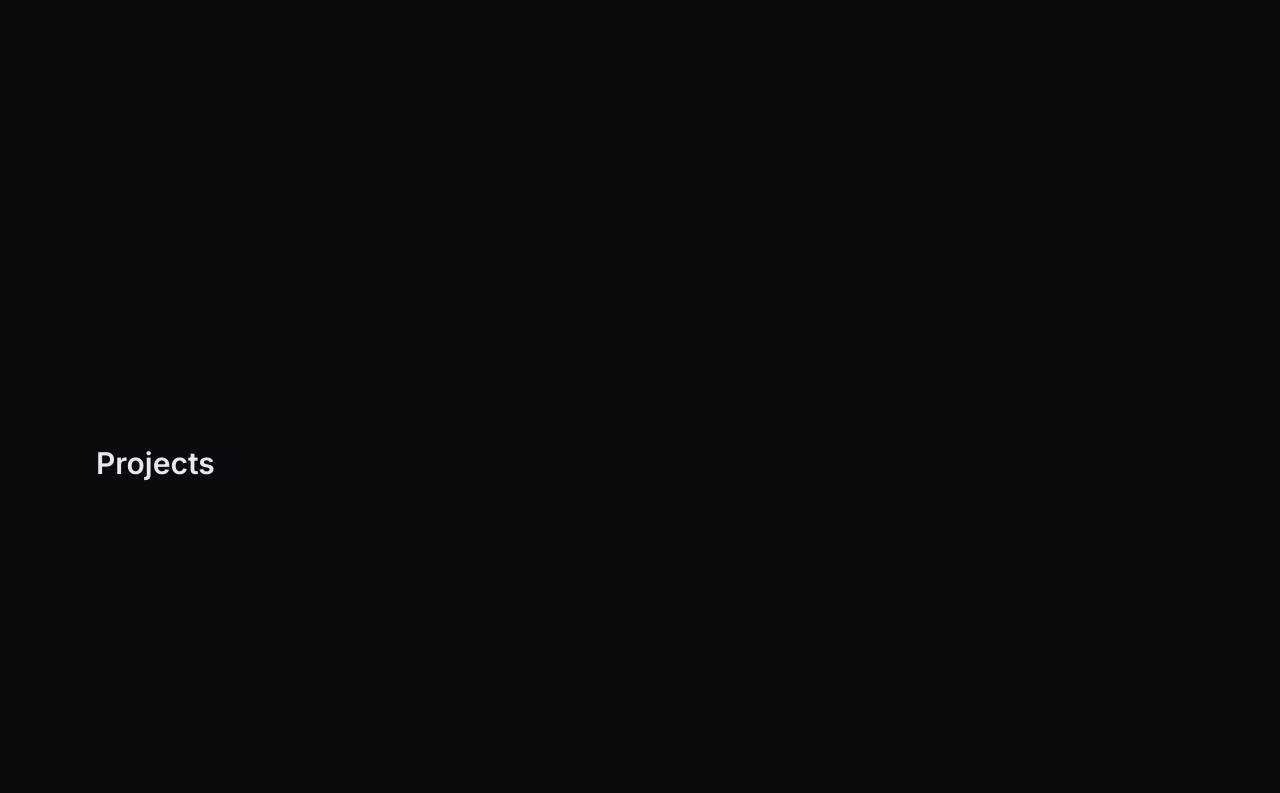
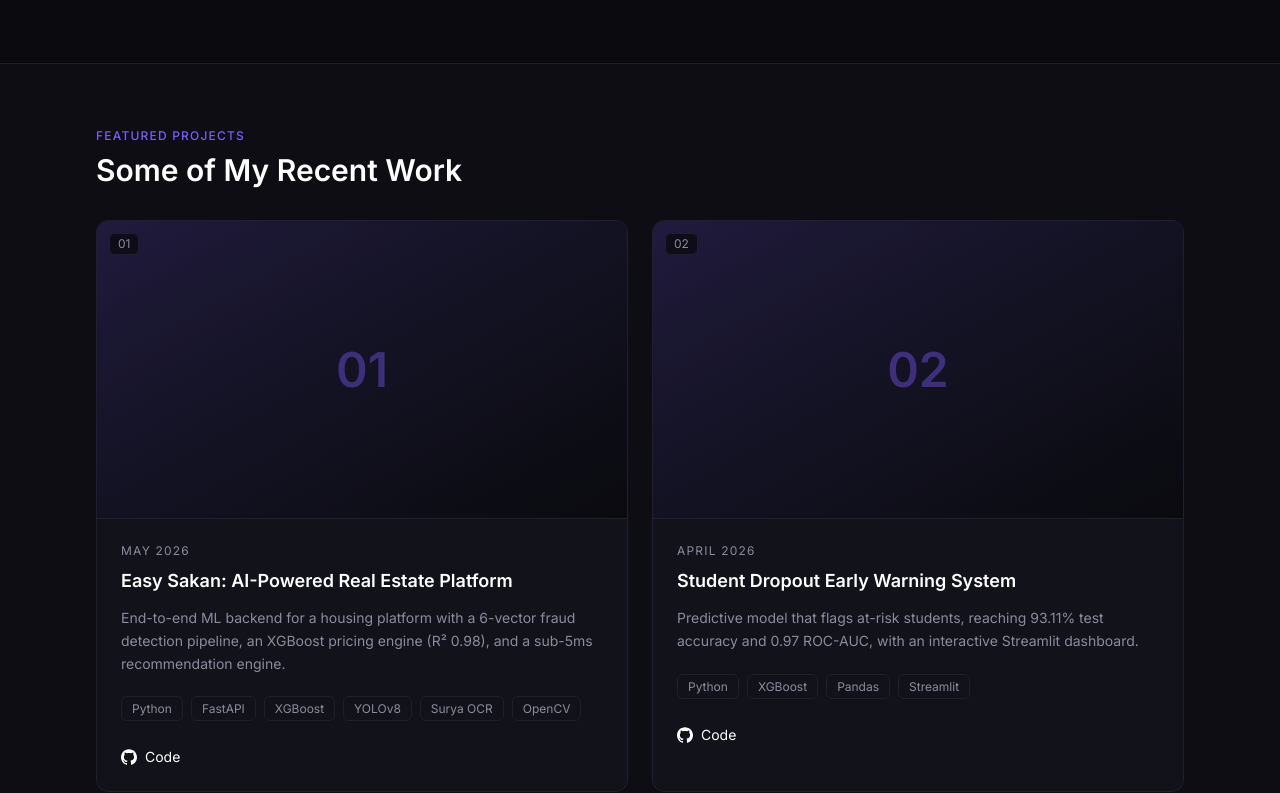
Before and after one commit to mahmoud202202766-creator/youssef-portfolio, a React (Vite) app: page / in a window 1280 px wide. Shown: the part 1687-2480 px from the top of the page. Built offline with nearby package versions, Linux system fonts and the light colour scheme.

Commit message:
feat: add projects section

```diff
--- a/src/App.tsx
+++ b/src/App.tsx
@@ -4,6 +4,7 @@ import Container from "@/components/layout/Container";
 import Hero from "@/components/sections/Hero";
 import About from "@/components/sections/About";
 import Skills from "@/components/sections/Skills";
+import Projects from "@/components/sections/Projects";
 
 function Placeholder({ id, title }: { id: string; title: string }) {
   return (
@@ -23,7 +24,7 @@ export default function App() {
         <Hero />
         <About />
         <Skills />
-        <Placeholder id="projects" title="Projects" />
+        <Projects />
         <Placeholder id="contact" title="Contact" />
       </main>
       <Footer />
--- a/src/components/sections/Projects.tsx
+++ b/src/components/sections/Projects.tsx
@@ -0,0 +1,26 @@
+import Container from "@/components/layout/Container";
+import SectionTitle from "@/components/ui/SectionTitle";
+import ProjectCard from "@/components/ui/ProjectCard";
+import { projects } from "@/data/projects";
+
+export default function Projects() {
+  return (
+    <section
+      id="projects"
+      className="border-t border-border bg-surface/40 py-14 md:py-16"
+    >
+      <Container>
+        <SectionTitle
+          label="Featured Projects"
+          title="Some of My Recent Work"
+        />
+
+        <div className="mt-8 grid gap-6 md:grid-cols-2">
+          {projects.map((project, index) => (
+            <ProjectCard key={project.id} project={project} index={index} />
+          ))}
+        </div>
+      </Container>
+    </section>
+  );
+}
--- a/src/components/ui/ProjectCard.tsx
+++ b/src/components/ui/ProjectCard.tsx
@@ -0,0 +1,79 @@
+import { ArrowUpRight } from "lucide-react";
+import { SiGithub } from "react-icons/si";
+import Tag from "@/components/ui/Tag";
+import type { Project } from "@/types";
+
+interface ProjectCardProps {
+  project: Project;
+  index: number;
+}
+
+export default function ProjectCard({ project, index }: ProjectCardProps) {
+  const { title, date, description, tech, image, github, demo } = project;
+  const number = String(index + 1).padStart(2, "0");
+
+  return (
+    <article className="flex flex-col overflow-hidden rounded-xl border border-border bg-surface transition-colors hover:border-primary">
+      {/* Image or placeholder */}
+      <div className="relative aspect-video border-b border-border bg-bg">
+        {image ? (
+          <img
+            src={image}
+            alt={`${title} screenshot`}
+            loading="lazy"
+            width={1280}
+            height={720}
+            className="h-full w-full object-cover"
+          />
+        ) : (
+          <div className="flex h-full w-full items-center justify-center bg-linear-to-br from-primary/20 to-bg">
+            <span className="text-5xl font-semibold text-primary/40">
+              {number}
+            </span>
+          </div>
+        )}
+        <span className="absolute left-3 top-3 rounded-md border border-border bg-bg/80 px-2 py-0.5 text-xs text-muted backdrop-blur">
+          {number}
+        </span>
+      </div>
+
+      {/* Content */}
+      <div className="flex flex-1 flex-col p-6">
+        <p className="text-xs uppercase tracking-widest text-muted">{date}</p>
+        <h3 className="mt-2 text-lg font-semibold text-white">{title}</h3>
+        <p className="mt-3 text-sm leading-relaxed text-muted">{description}</p>
+
+        <ul className="mt-5 flex flex-wrap gap-2">
+          {tech.map((item) => (
+            <li key={item}>
+              <Tag>{item}</Tag>
+            </li>
+          ))}
+        </ul>
+
+        <div className="mt-6 flex items-center gap-5 pt-1 text-sm">
+          {github && (
+            <a
+              href={github}
+              target="_blank"
+              rel="noreferrer"
+              className="inline-flex items-center gap-2 text-white transition-colors hover:text-primary"
+            >
+              <SiGithub size={16} /> Code
+            </a>
+          )}
+          {demo && (
+            <a
+              href={demo}
+              target="_blank"
+              rel="noreferrer"
+              className="inline-flex items-center gap-1 text-white transition-colors hover:text-primary"
+            >
+              Live Demo <ArrowUpRight size={16} />
+            </a>
+          )}
+        </div>
+      </div>
+    </article>
+  );
+}
```
